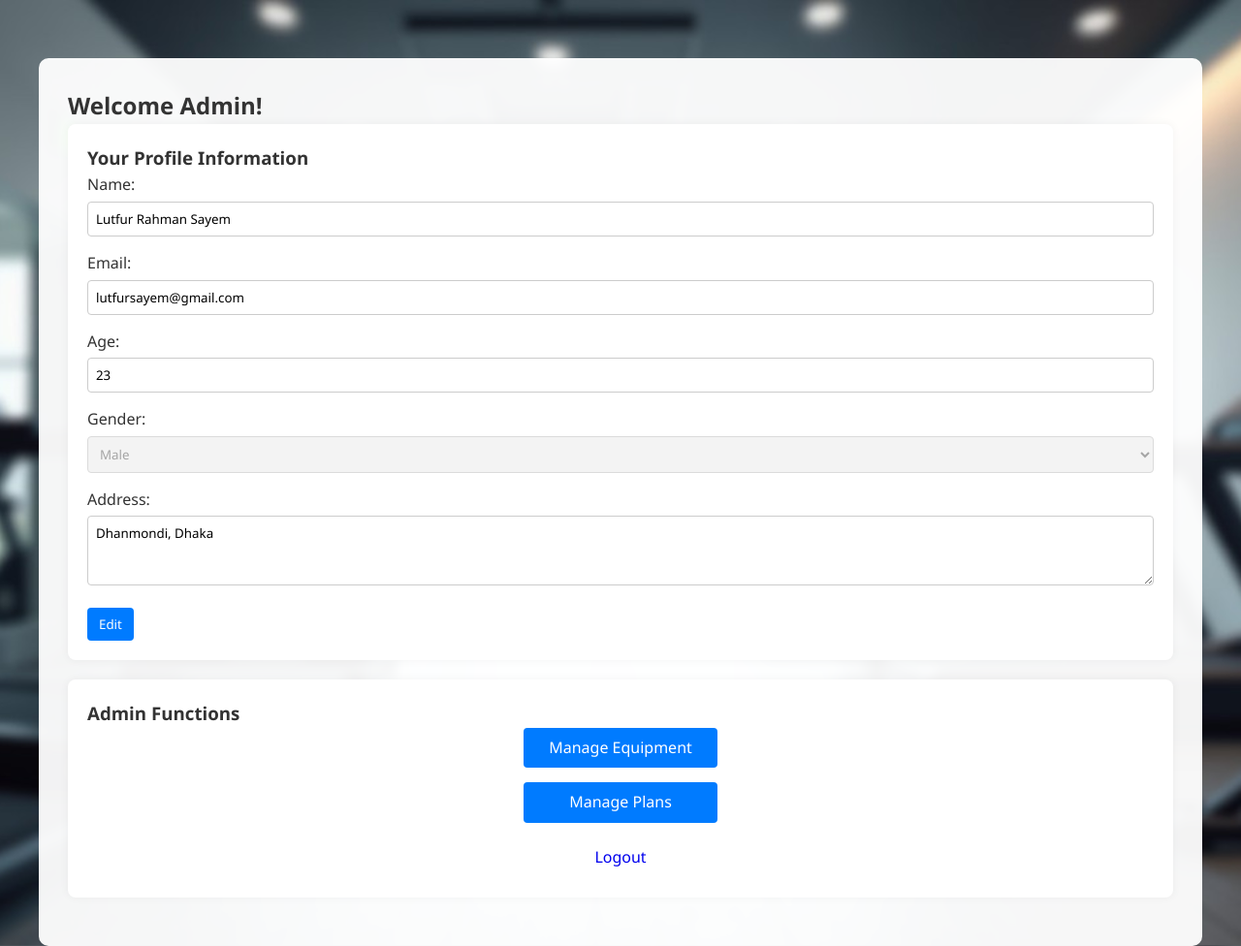
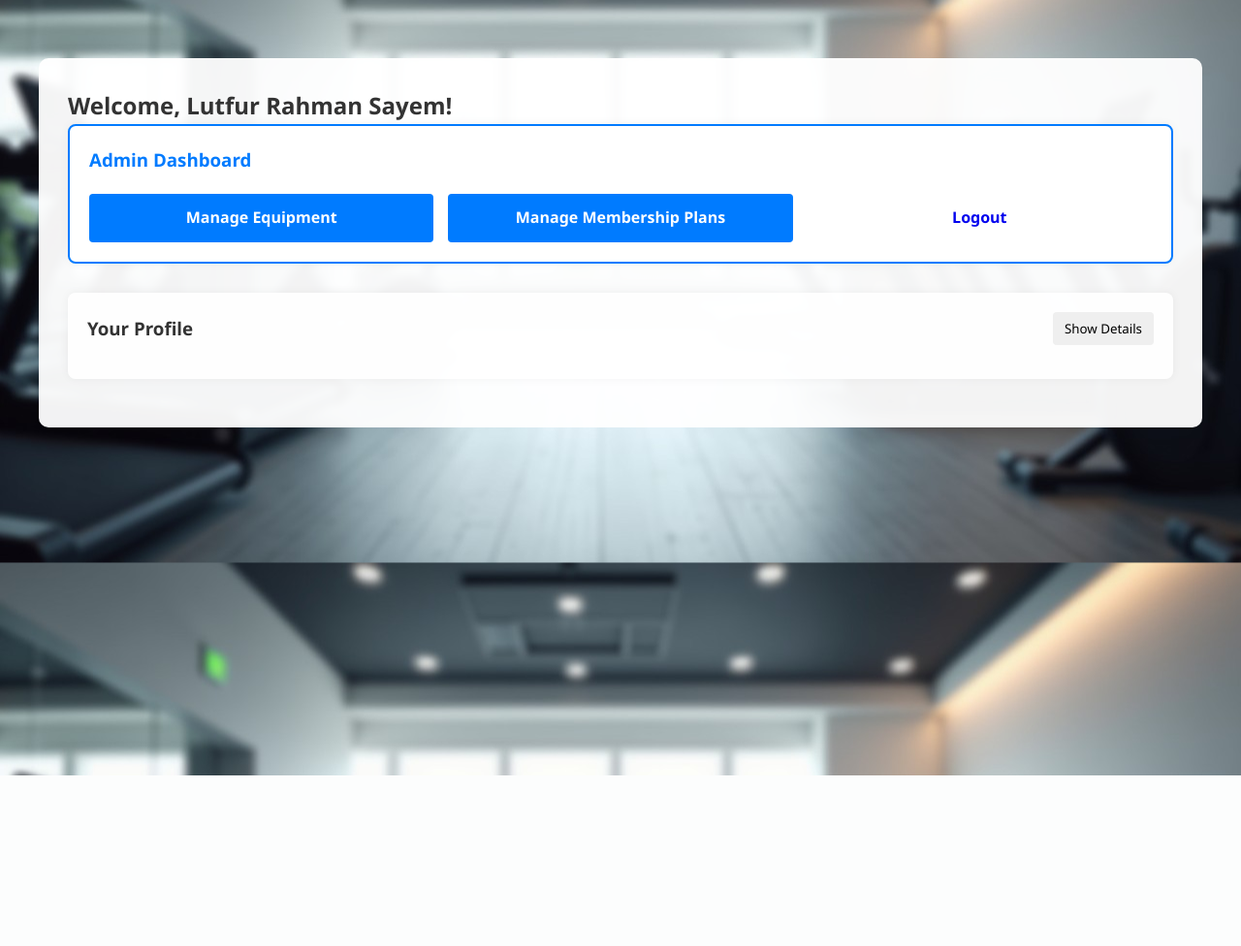
Before and after one commit to Lut4Sayem/gym_management_system, a PHP site: page /dashboard/admin/admin.php in a window 1280 px wide. Shown: the whole page at 97% size. After the commit the page ends 800 px from the top, so only its background shows below. Run offline with PHP 8.4, Linux system fonts and the light colour scheme; the visitor is signed in with stand-in values (Sample User, id 1); data comes from the database, SQL or seed files in the repository.

Commit message:
Group project upload - Updated gym_management_system

```diff
--- a/dashboard/admin/admin.php
+++ b/dashboard/admin/admin.php
@@ -45,16 +45,34 @@
             background-size: cover;
             background-position: center;
         }
-        /* Added spacing for admin function buttons */
+        .admin-functions-card {
+            margin-bottom: 30px;
+            border: 2px solid #007bff; /* Blue border to highlight */
+        }
+        .profile-card {
+            background: rgba(255,255,255,0.9);
+            padding: 20px;
+        }
         .dashboard-links {
-            display: flex;
-            flex-direction: column;
+            display: grid;
+            grid-template-columns: repeat(auto-fit, minmax(200px, 1fr));
             gap: 15px;
-            align-items: center;
         }
         .dashboard-links a {
-            min-width: 200px;
             text-align: center;
+            padding: 12px;
+            font-weight: bold;
+        }
+        .profile-summary {
+            display: flex;
+            justify-content: space-between;
+            align-items: center;
+            margin-bottom: 15px;
+        }
+        .profile-details {
+            display: none; /* Hidden by default */
+            padding-top: 15px;
+            border-top: 1px solid #eee;
         }
     </style>
     <script src="../../assets/js/script.js"></script>
@@ -62,10 +80,28 @@
 <body>
 
 <div class="container" style="background: rgba(255, 255, 255, 0.95); border-radius: 10px; padding: 30px; margin-top: 60px;">
-    <h2>Welcome Admin!</h2>
+    <h2>Welcome, <?= htmlspecialchars($admin['Name']); ?>!</h2>
 
-    <div class="card">
-        <h3>Your Profile Information</h3>
+    <!-- PROMINENT ADMIN FUNCTIONS SECTION -->
+    <div class="card admin-functions-card">
+        <h3 style="color: #007bff; margin-bottom: 20px;">Admin Dashboard</h3>
+        <div class="dashboard-links">
+            <a href="manage_equipment.php" class="btn btn-primary">Manage Equipment</a>
+            <a href="manage_membership_plan.php" class="btn btn-primary">Manage Membership Plans</a>
+            <a href="../../logout.php" class="btn btn-danger">Logout</a>
+        </div>
+    </div>
+
+    <!-- STREAMLINED PROFILE SECTION -->
+    <div class="card profile-card">
+        <div class="profile-summary">
+            <h3 style="margin: 0;">Your Profile</h3>
+            <button onclick="toggleProfileDetails()" class="btn btn-sm btn-outline-primary">
+                Show Details
+            </button>
+        </div>
+
+        <div class="profile-details" id="profileDetails">
             <form method="POST">
                 <div class="form-group">
                     <label>Name:</label>
@@ -93,30 +129,36 @@
 
                 <div class="form-group">
                     <label>Address:</label>
-                <textarea name="address" rows="3" class="form-control" readonly><?= htmlspecialchars($admin['Address']); ?></textarea>
+                    <textarea name="address" rows="2" class="form-control" readonly><?= htmlspecialchars($admin['Address']); ?></textarea>
                 </div>
 
                 <div class="form-buttons">
-                <button type="button" class="btn btn-primary" id="editBtn" onclick="enableEditForm()">Edit</button>
-                <button type="submit" name="save" class="btn btn-success" id="saveBtn" style="display: none;">Save</button>
+                    <button type="button" class="btn btn-sm btn-primary" id="editBtn" onclick="enableEditForm()">Edit Profile</button>
+                    <button type="submit" name="save" class="btn btn-sm btn-success" id="saveBtn" style="display: none;">Save Changes</button>
                 </div>
             </form>
-    </div>
-
-    <div class="card">
-        <h3>Admin Functions</h3>
-        <div class="dashboard-links">
-            <a href="manage_equipment.php" class="btn btn-primary">Manage Equipment</a>
-            <a href="manage_membership_plan.php" class="btn btn-primary">Manage Plans</a>
-            <a href="../../logout.php" class="btn btn-danger">Logout</a>
         </div>
     </div>
 </div>
 
 <script>
-    // Specific function for this page
+    // Toggle profile details visibility
+    function toggleProfileDetails() {
+        const details = document.getElementById('profileDetails');
+        const btn = document.querySelector('.profile-summary button');
+
+        if (details.style.display === 'block') {
+            details.style.display = 'none';
+            btn.textContent = 'Show Details';
+        } else {
+            details.style.display = 'block';
+            btn.textContent = 'Hide Details';
+        }
+    }
+
+    // Original edit function
     function enableEditForm() {
-        const fields = document.querySelectorAll('input, textarea, select');
+        const fields = document.querySelectorAll('#profileDetails input, #profileDetails textarea, #profileDetails select');
         fields.forEach(field => {
             if (field.name !== 'save') {
                 field.removeAttribute('readonly');
```
Lines whose indentation alone changed are shown as unchanged.
